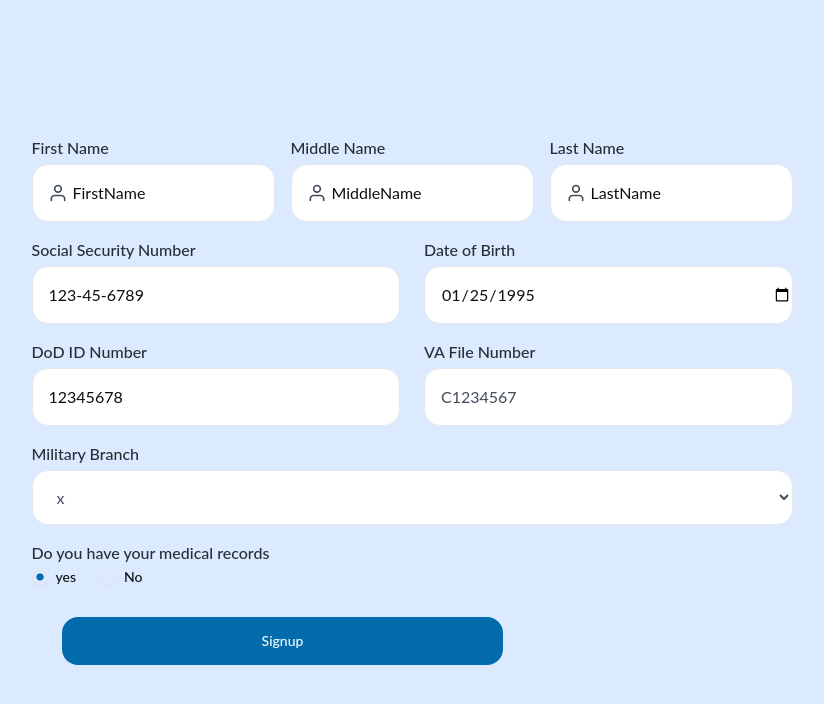
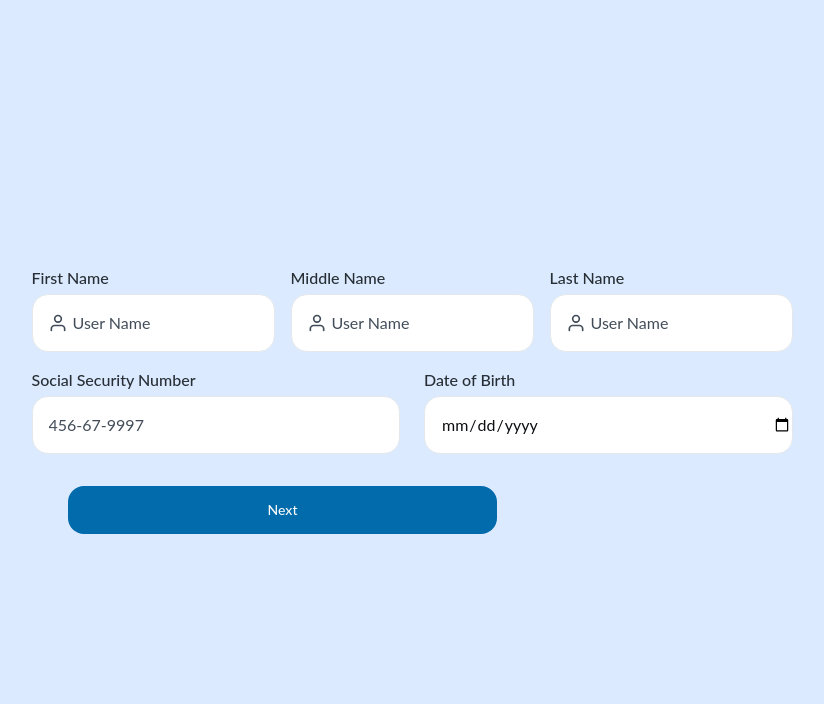
Before and after one commit to No25ha/test, a React (Vite) app: page / in a window 1280 px wide. Shown: the top 704 px of the page, without its empty margins (228-1052 px from the left). Built offline with nearby package versions, Linux system fonts and the light colour scheme.

Commit message:
split a form into two parts

```diff
--- a/src/components/Form2.tsx
+++ b/src/components/Form2.tsx
@@ -6,10 +6,10 @@ import { FormInput } from "@/components/FormInput"
 import {Select} from "@/components/Select"
 import { FiUser } from "react-icons/fi"
 import { FormRadio } from "./FormRadio"
+import { useState } from "react"
 
 const formSchema = z
   .object({
-
     FirstName: z.string().min(3, "First Name must be at least 3 characters"),
     MiddleName: z.string().optional(),
     LastName: z.string().min(1, "Last Name is required"),
@@ -19,34 +19,47 @@ const formSchema = z
     VAFileNumber: z.string().min(8, "VA File Number is required"),
     MilitaryBranch: z.string().min(1, "Military Branch is required"),
     MedicalRecords: z.string().min(1, "Please select an option"),
-
   })
 
 export function Form2() {
   const form = useForm<z.infer<typeof formSchema>>({
     resolver: zodResolver(formSchema),
     defaultValues:{
-        FirstName:"FirstName",
-        MiddleName:"MiddleName",
-        LastName:"LastName",
-        SocialSecurityNumber: "123-45-6789",
-        DateOfBirth: "1995-01-25",
-        DoDIDNumber: "12345678",
-        VAFileNumber: "C1234567",
-        MilitaryBranch: "x",
+        FirstName:"",
+        MiddleName:"",
+        LastName:"",
+        SocialSecurityNumber: "",
+        DateOfBirth: "",
+        DoDIDNumber: "",
+        VAFileNumber: "",
+        MilitaryBranch: "",
         MedicalRecords: "yes",
     }
   })
   const watchMedicalRecords = form.watch("MedicalRecords")
+  const [part1,setpart1]= useState(true);
+  const [part2,setpart2]= useState(false);
+
 
   function onSubmit(data: z.infer<typeof formSchema>) {
     console.log(data)
   }
   console.log(form.getValues())
+  //console.log(form.formState.errors)
+
+   async function OpenPart2(){
+    const isvalid= await form.trigger(["FirstName","LastName","MiddleName","SocialSecurityNumber","DateOfBirth"]);
+    if(isvalid){
+      setpart1(false)
+      setpart2(true)
+    }
+  }
 
   return (
     <div className="min-h-screen flex justify-center items-center bg-blue-100  ">
-    <form  onSubmit={form.handleSubmit(onSubmit)} className="grid grid-cols-3 gap-4 mx-auto " >
+    <form  onSubmit={form.handleSubmit(onSubmit)} className="grid grid-cols-3 gap-4  mx-auto " >
+    {part1 &&(
+      < >
         <FormInput
           name="FirstName"
           control={form.control}
@@ -92,6 +105,16 @@ export function Form2() {
             className="w-full py-4 pl-4 border border-gray-200 bg-white rounded-2xl placeholder-gray-500"
             />
         </div>
+        <div className="col-span-2 flex justify-center mt-4">
+              <Button className="py-6 px-50 rounded-2xl" onClick={OpenPart2}>
+                Next
+              </Button>
+            </div>
+        </>
+)}
+
+        {part2 &&(
+          <>
           <div className="col-span-3 grid grid-cols-2 gap-6 w-full">
             <FormInput
             name="DoDIDNumber"
@@ -101,7 +124,6 @@ export function Form2() {
             placeholder="12345690"
             className="w-full py-4 pl-4 border border-gray-200 bg-white rounded-2xl placeholder-gray-500"
             />
-
             <FormInput
             name="VAFileNumber "
             label="VA File Number "
@@ -153,6 +175,8 @@ export function Form2() {
                 Signup
               </Button>
             </div>
+            </>
+      )}
 </form>
 
 </div>
```
Lines whose indentation alone changed are shown as unchanged.
